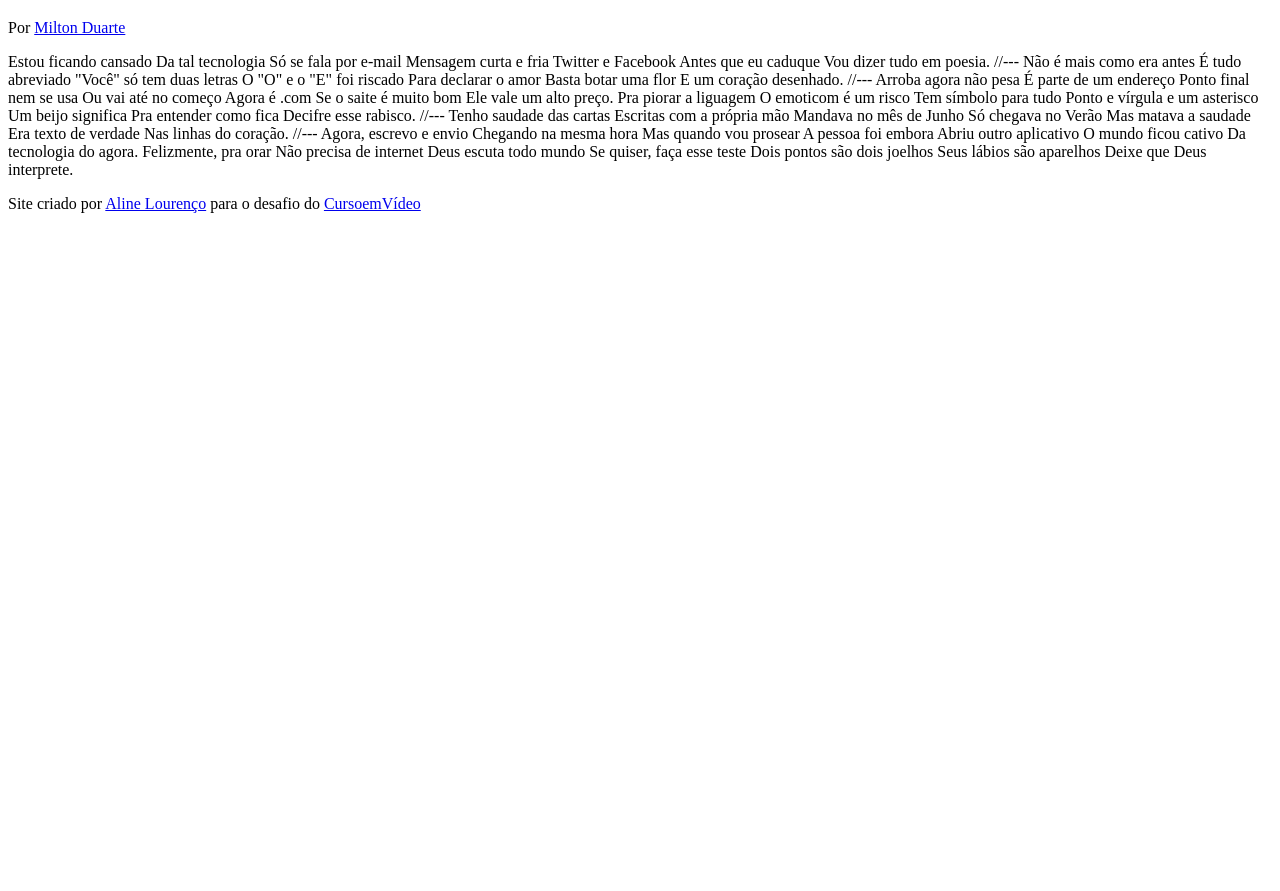
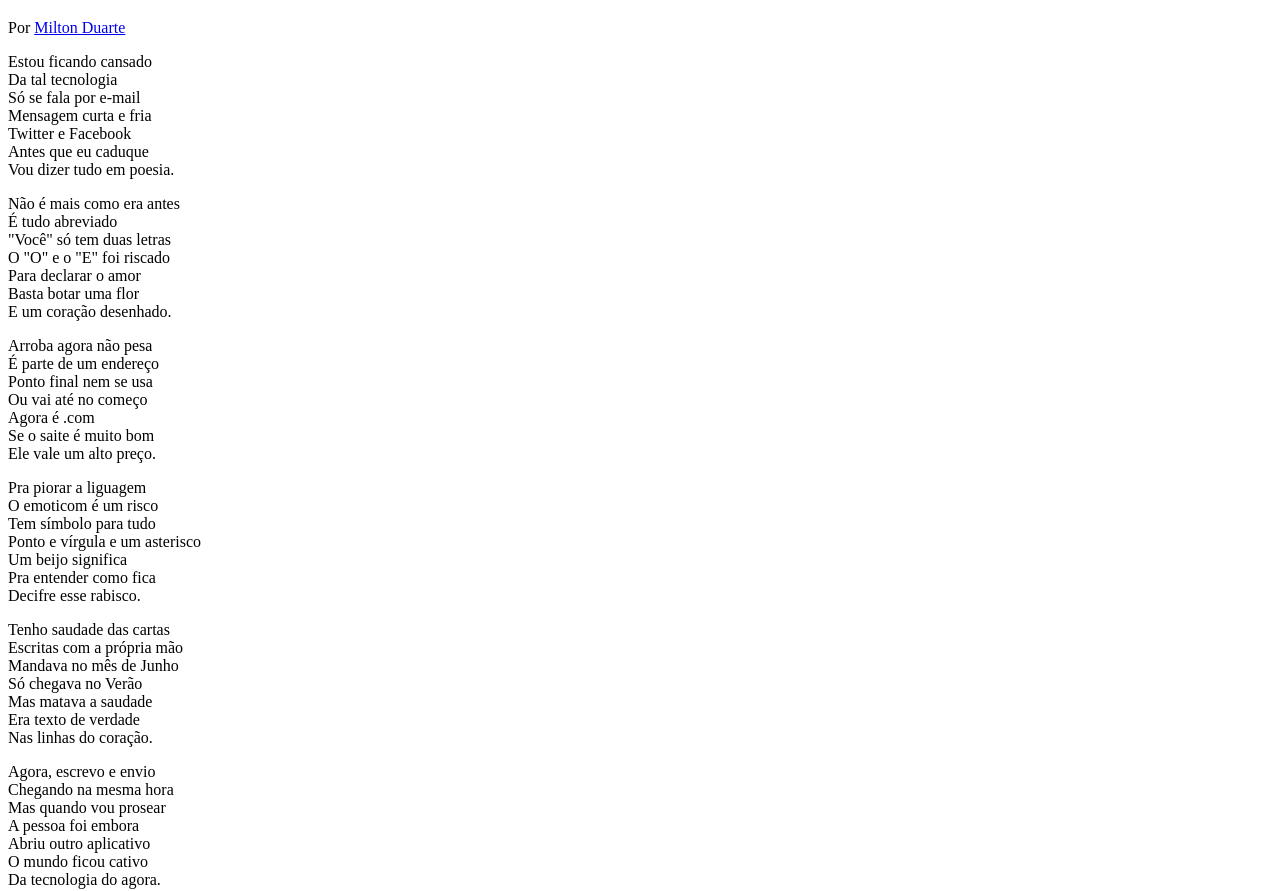
Before and after one commit to AlineLourenco/projeto-cordel, a plain HTML site: page index.html in a window 1280 px wide. Shown: the part 61-952 px from the top of the page. Before the commit the page ends 800 px from the top, so only its background shows below. Drawn offline with Linux system fonts and the light colour scheme.

Commit message:
Atualizações no projeto

```diff
--- /dev/null
+++ b/estilo/style.css
@@ -0,0 +1 @@
+@charset "UTF-8";
--- a/index.html
+++ b/index.html
@@ -4,6 +4,7 @@
   <meta charset="UTF-8">
   <meta name="viewport" content="width=device-width, initial-scale=1.0">
   <title>Cordel Moderno</title>
+  <link rel="stylesheet" href="estilo/style.css">
 </head>
 <body>
   <header>
@@ -11,71 +12,89 @@
     <p>Por <a href="https://www.recantodasletras.com.br/poesias/3186743" target="_blank">Milton Duarte</a></p>
   </header>
 
-  Estou ficando cansado
-  Da tal tecnologia
-  Só se fala por e-mail
-  Mensagem curta e fria
-  Twitter e Facebook
-  Antes que eu caduque
-  Vou dizer tudo em poesia.
+  <section>
+    <p>
+      Estou ficando cansado<br>
+      Da tal tecnologia<br>
+      Só se fala por e-mail<br>
+      Mensagem curta e fria<br>
+      Twitter e Facebook<br>
+      Antes que eu caduque<br>
+      Vou dizer tudo em poesia.
+    </p>
+  </section>
 
-  //---
+  <section>
+    <p>
+      Não é mais como era antes<br>
+      É tudo abreviado<br>
+      "Você" só tem duas letras<br>
+      O "O" e o "E" foi riscado<br>
+      Para declarar o amor<br>
+      Basta botar uma flor<br>
+      E um coração desenhado.
+    </p>
+  </section>
 
-  Não é mais como era antes
-  É tudo abreviado
-  "Você" só tem duas letras
-  O "O" e o "E" foi riscado
-  Para declarar o amor
-  Basta botar uma flor
-  E um coração desenhado.
+  <section>
+    <p>
+      Arroba agora não pesa<br>
+      É parte de um endereço<br>
+      Ponto final nem se usa<br>
+      Ou vai até no começo<br>
+      Agora é .com<br>
+      Se o saite é muito bom<br>
+      Ele vale um alto preço.<br>
+    </p>
 
-  //---
+    <p>
+      Pra piorar a liguagem<br>
+      O emoticom é um risco<br>
+      Tem símbolo para tudo<br>
+      Ponto e vírgula e um asterisco<br>
+      Um beijo significa<br>
+      Pra entender como fica<br>
+      Decifre esse rabisco.<br>
+    </p>
+  </section>
 
-  Arroba agora não pesa
-  É parte de um endereço
-  Ponto final nem se usa
-  Ou vai até no começo
-  Agora é .com
-  Se o saite é muito bom
-  Ele vale um alto preço.
 
-  Pra piorar a liguagem
-  O emoticom é um risco
-  Tem símbolo para tudo
-  Ponto e vírgula e um asterisco
-  Um beijo significa
-  Pra entender como fica
-  Decifre esse rabisco.
+  <section>
+    <p>
+      Tenho saudade das cartas<br>
+      Escritas com a própria mão<br>
+      Mandava no mês de Junho<br>
+      Só chegava no Verão<br>
+      Mas matava a saudade<br>
+      Era texto de verdade<br>
+      Nas linhas do coração.
+    </p>
+  </section>
 
-  //---
+  <section>
+    <p>
+      Agora, escrevo e envio<br>
+      Chegando na mesma hora<br>
+      Mas quando vou prosear<br>
+      A pessoa foi embora<br>
+      Abriu outro aplicativo<br>
+      O mundo ficou cativo<br>
+      Da tecnologia do agora.<br>
+    </p>
 
-  Tenho saudade das cartas
-  Escritas com a própria mão
-  Mandava no mês de Junho
-  Só chegava no Verão
-  Mas matava a saudade
-  Era texto de verdade
-  Nas linhas do coração.
+    <p>
+      Felizmente, pra orar<br>
+      Não precisa de internet<br>
+      Deus escuta todo mundo<br>
+      Se quiser, faça esse teste<br>
+      Dois pontos são dois joelhos<br>
+      Seus lábios são aparelhos<br>
+      Deixe que Deus interprete.
+    </p>
+  </section>
 
-  //---
-
-  Agora, escrevo e envio
-  Chegando na mesma hora
-  Mas quando vou prosear
-  A pessoa foi embora
-  Abriu outro aplicativo
-  O mundo ficou cativo
-  Da tecnologia do agora.
-
-  Felizmente, pra orar
-  Não precisa de internet
-  Deus escuta todo mundo
-  Se quiser, faça esse teste
-  Dois pontos são dois joelhos
-  Seus lábios são aparelhos
-  Deixe que Deus interprete.
   <footer>
-    <p>Site criado por <a href="https://alinelourenco.github.io" target="_blank">Aline Lourenço</a> para o desafio do <a href="https://www.cursoemvideo.com" target="_blank">CursoemVídeo</a></p>
+    <p>Site criado por <a href="https://github.com/AlineLourenco" target="_blank">Aline Lourenço</a> para o desafio do <a href="https://www.cursoemvideo.com" target="_blank">CursoemVídeo</a></p>
   </footer>
 </body>
 </html>
```
